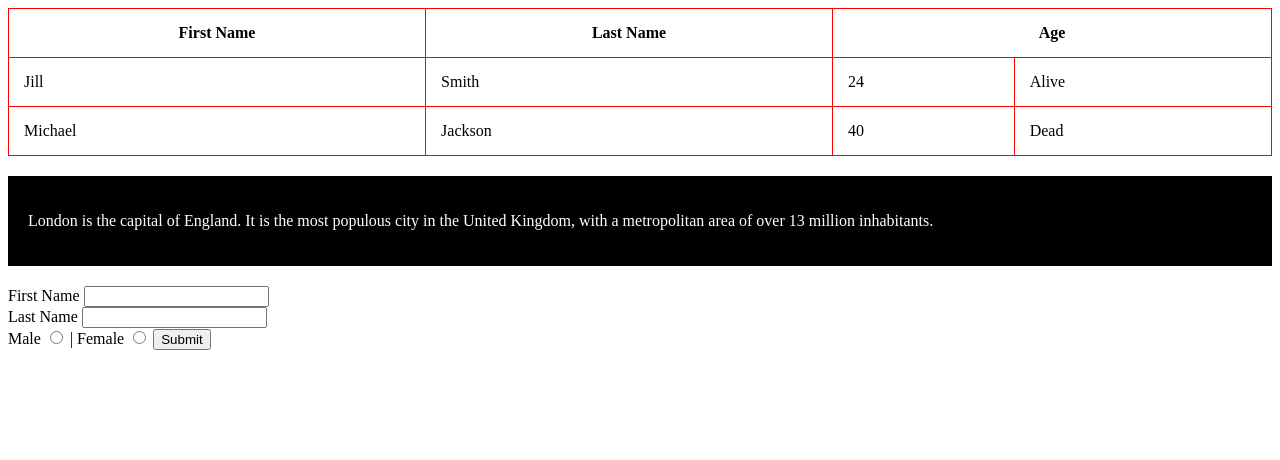
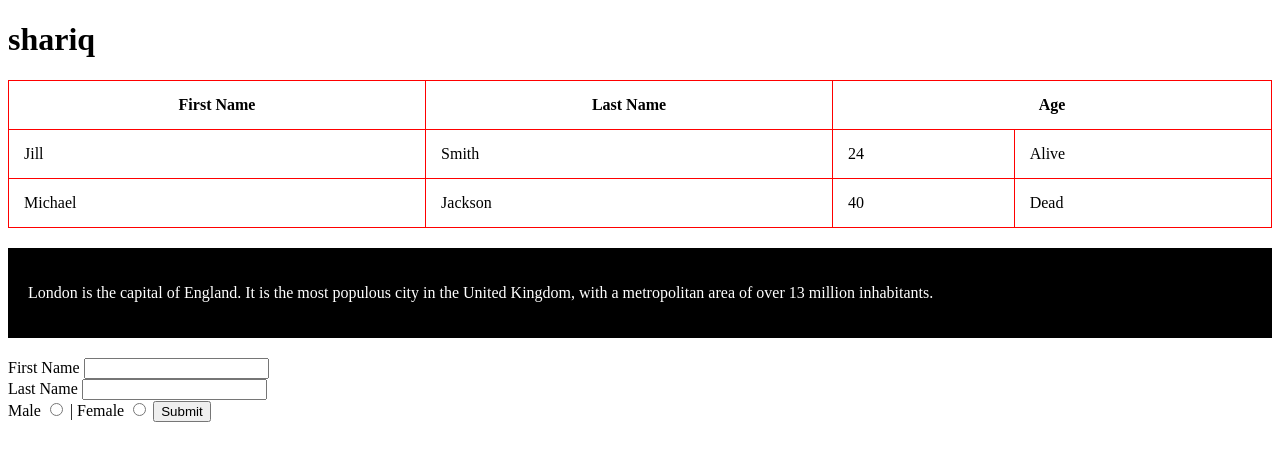
Before and after one commit to shariqrehman96/PracticeWeb, a plain HTML site: page index.html in a window 1280 px wide. Drawn offline with Linux system fonts and the light colour scheme.

Commit message:
added in main resp

```diff
--- a/index.html
+++ b/index.html
@@ -5,6 +5,7 @@
         <link rel="stylesheet" href="index.css" type="text/css"x>
     </head>
 <body>
+    <h1> shariq </h1>
     <table style="width:100%">
         <thead>
             <tr>
```
